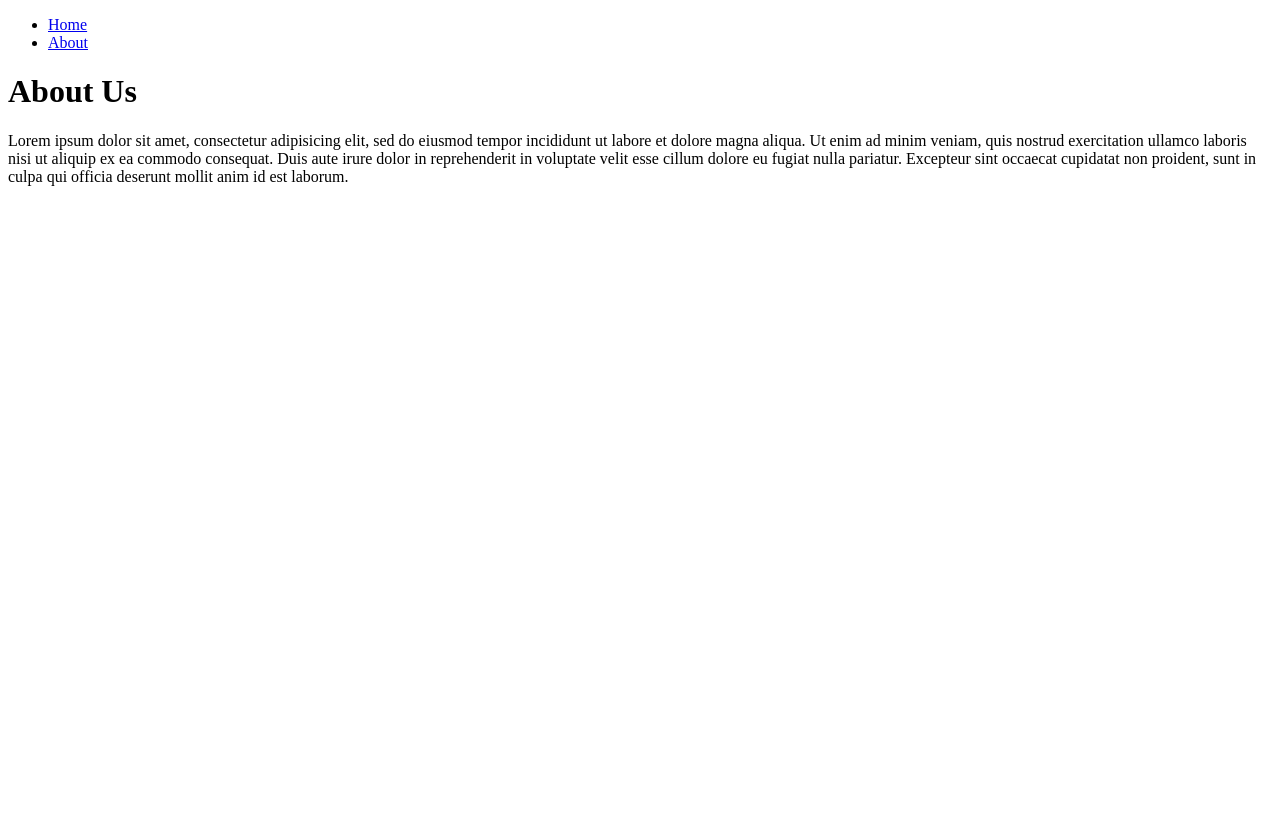
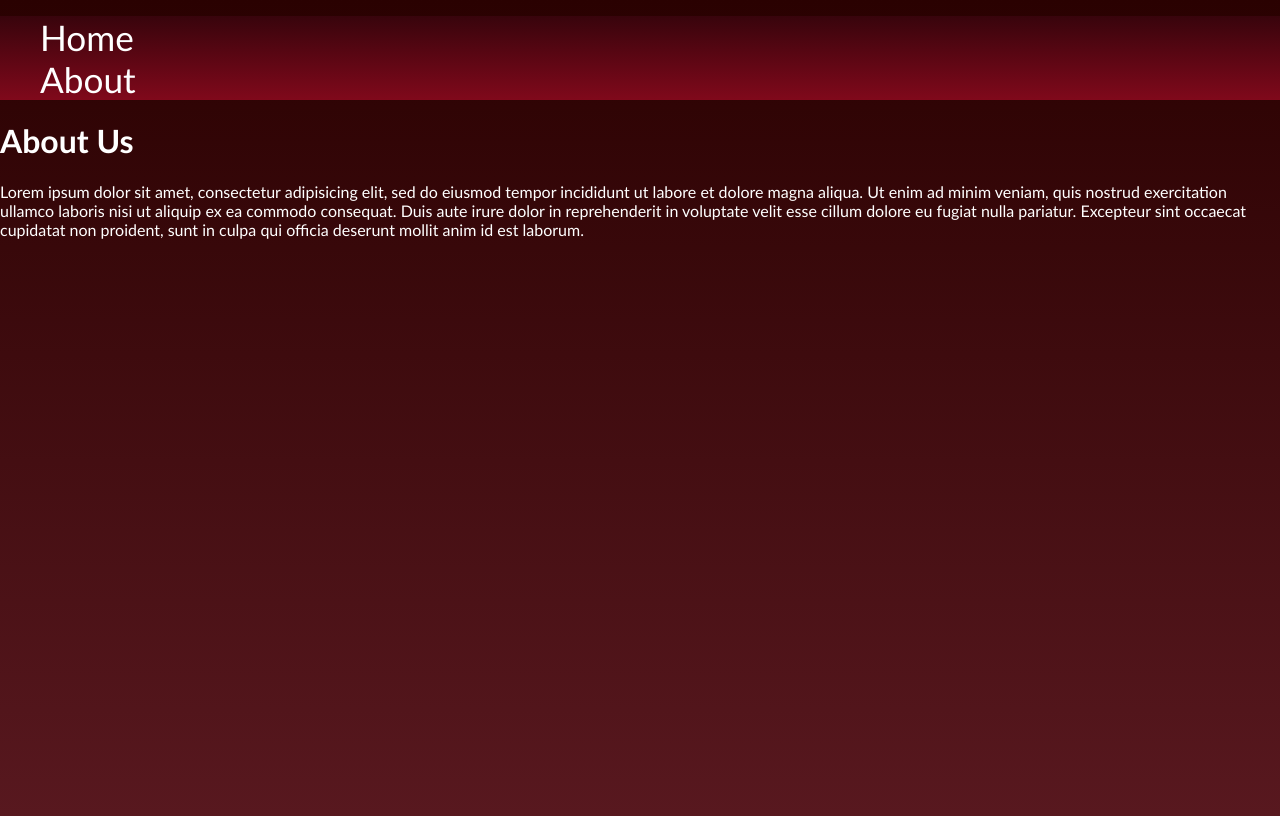
Before and after one commit to ImpendingKataclysm/restaurant_website, a Django app: template templates/about.html in a window 1280 px wide. Before the commit the page ends 186 px from the top, so only its background shows below. Run offline with Django 3.2, Linux system fonts and the light colour scheme; the template is opened without the code that fills it, so the values that code supplies are empty.

Commit message:
Added a stylesheet with some fonts and colors for the page body and nav menu

```diff
--- /dev/null
+++ b/restaurant/static/css/main.css
@@ -0,0 +1,19 @@
+body {
+    background: linear-gradient(to bottom, #2a0101, #58181F) no-repeat;
+    color: #fff;
+    height: 100vh;
+    font-family: Calibri, sans-serif;
+    padding: 0;
+    margin: 0;
+}
+
+nav ul {
+    list-style-type: none;
+    background: linear-gradient(to bottom, #38040c, #80091B);
+}
+
+nav li a:link, nav li a:visited {
+    text-decoration: none;
+    font-size: 2.2rem;
+    color: #fff;
+}
--- a/templates/base.html
+++ b/templates/base.html
@@ -1,8 +1,10 @@
+{% load static %}
 <!DOCTYPE html>
 <html lang="en">
 <head>
     <meta charset="UTF-8">
     <title>{% block title %}{% endblock %}</title>
+    <link rel="stylesheet" href="{% static 'css/main.css' %}"
 </head>
 <body>
     <nav>
```
